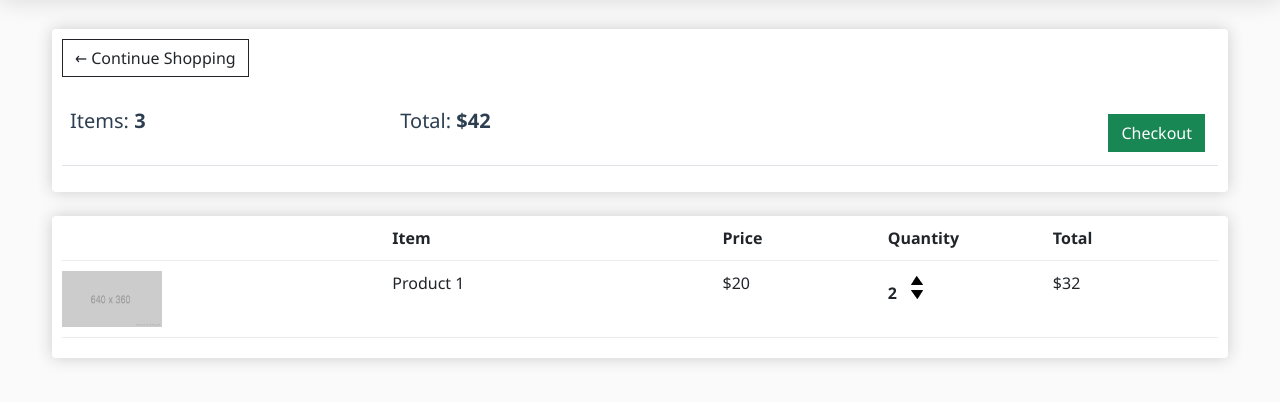
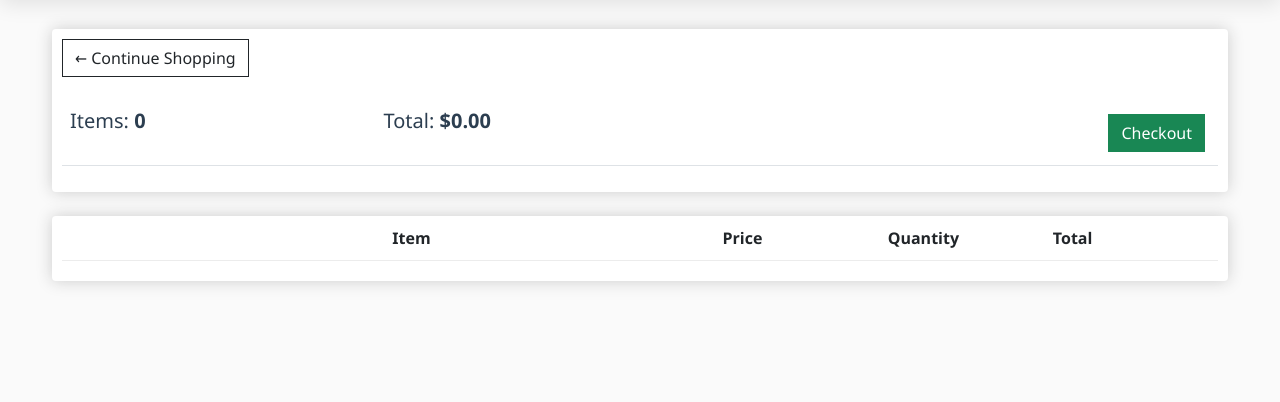
Before and after one commit to moteaz/Django-eCommerce, a Django app: page /cart/ in a window 1280 px wide. Shown: the part 77-479 px from the top of the page. Run offline with Django 5.2, Linux system fonts and the light colour scheme; lists and menus that the app fills with data are empty.

Commit message:
User cart

```diff
--- a/store/templates/store/cart.html
+++ b/store/templates/store/cart.html
@@ -11,10 +11,12 @@
       <table class="table">
         <tr>
           <th>
-            <h5>Items: <strong>3</strong></h5>
+            <h5>Items: <strong>{{order.get_cart_items}}</strong></h5>
           </th>
           <th>
-            <h5>Total:<strong> $42</strong></h5>
+            <h5>
+              Total:<strong> ${{order.get_total_cart|floatformat:2}}</strong>
+            </h5>
           </th>
           <th>
             <a
@@ -38,14 +40,15 @@
         <div style="flex: 1"><strong>Total</strong></div>
       </div>
 
+      {% for item in items %}
       <div class="cart-row">
         <div style="flex: 2">
-          <img class="row-image" src="{% static 'images/placeholder.png' %}" />
+          <img class="row-image" src="{{item.product.imageURL}}" />
         </div>
-        <div style="flex: 2"><p>Product 1</p></div>
-        <div style="flex: 1"><p>$20</p></div>
+        <div style="flex: 2"><p>{{item.product.name}}</p></div>
+        <div style="flex: 1"><p>${{item.product.price|floatformat:2}}</p></div>
         <div style="flex: 1">
-          <p class="quantity">2</p>
+          <p class="quantity">{{item.quantity}}</p>
           <div class="quantity">
             <img
               class="chg-quantity"
@@ -58,8 +61,9 @@
             />
           </div>
         </div>
-        <div style="flex: 1"><p>$32</p></div>
+        <div style="flex: 1"><p>${{item.get_total}}</p></div>
       </div>
+      {% endfor %}
     </div>
   </div>
 </div>
--- a/store/views.py
+++ b/store/views.py
@@ -8,10 +8,24 @@ def store(request):
 
 
 def cart(request):
-    context={}
+    if request.user.is_authenticated:
+        Customer = request.user.customer
+        order, created = Order.objects.get_or_create(customer=Customer, complete=False)
+        items = order.orderitem_set.all()
+    else:
+        items = []
+        order = {'get_total_cart': 0, 'get_cart_items': 0}
+    context={"items": items,"order": order}
     return render(request, 'store/cart.html', context)
 
 
 def checkout(request):
-    context={}
+    if request.user.is_authenticated:
+        Customer = request.user.customer
+        order, created = Order.objects.get_or_create(customer=Customer, complete=False)
+        items = order.orderitem_set.all()
+    else:
+        items = []
+        order = {'get_total_cart': 0, 'get_cart_items': 0}
+    context = {"items": items, "order": order}
     return render(request, 'store/checkout.html', context)
```
Also changed, not shown: store/models.py (+15 -0 lines), store/templates/store/checkout.html (+8 -6 lines), db.sqlite3.
